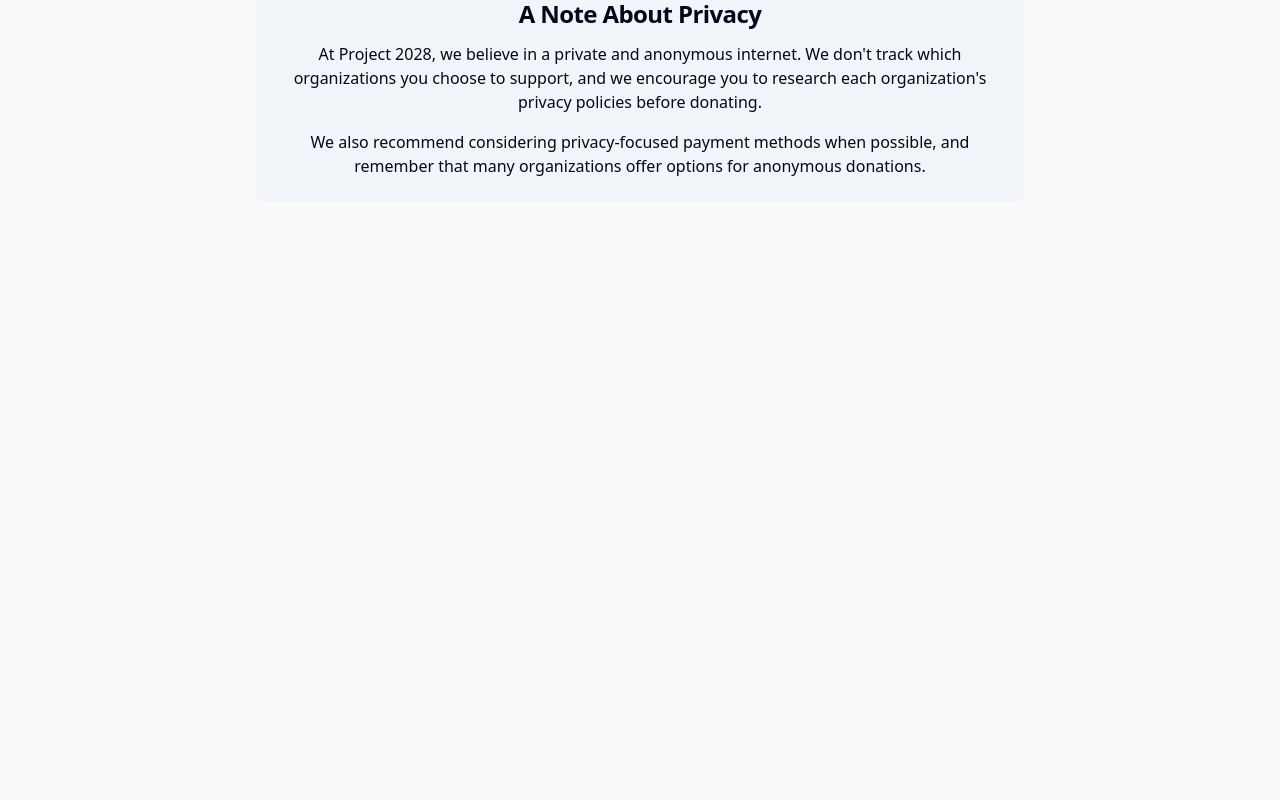
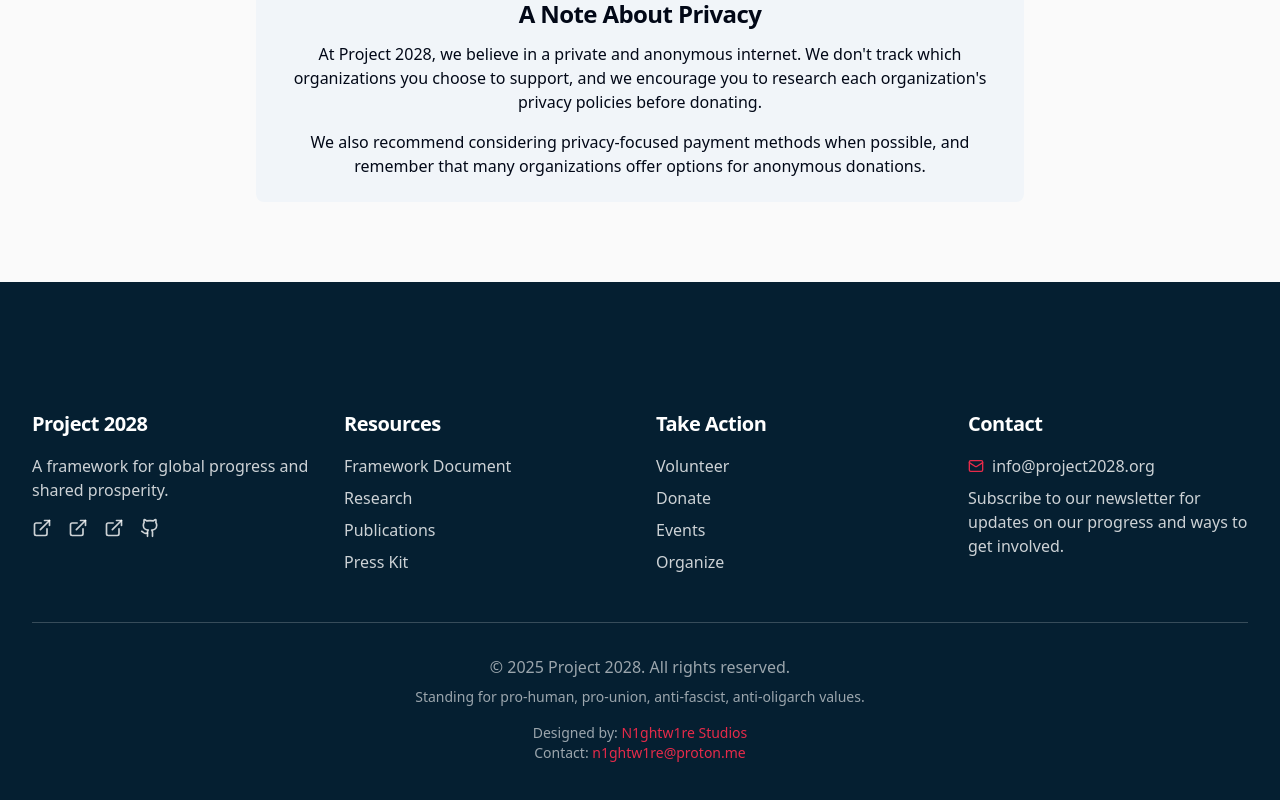
Before and after one commit to the-don-stone/project-2028, a React (Vite) app: page /donate in a window 1280 px wide. Shown: the part 2262-3062 px from the top of the page. Before the commit the page ends 2544 px from the top, so only its background shows below. Built offline with nearby package versions, Linux system fonts and the light colour scheme.

Commit message:
Add footer to new pages
Adds the footer component to the Donate, Events, and Organize pages.

```diff
--- a/src/pages/Donate.tsx
+++ b/src/pages/Donate.tsx
@@ -1,9 +1,9 @@
-
 import React from 'react';
 import { ExternalLink } from 'lucide-react';
 import { Card, CardContent, CardDescription, CardHeader, CardTitle } from "@/components/ui/card";
 import { Breadcrumb, BreadcrumbItem, BreadcrumbLink, BreadcrumbList, BreadcrumbSeparator } from "@/components/ui/breadcrumb";
 import { Link } from 'react-router-dom';
+import Footer from '@/components/Footer';
 
 interface DonationLink {
   name: string;
@@ -254,6 +254,7 @@ const DonatePage = () => {
           </p>
         </div>
       </div>
+      <Footer />
     </div>
   );
 };
--- a/src/pages/Events.tsx
+++ b/src/pages/Events.tsx
@@ -1,4 +1,3 @@
-
 import React from 'react';
 import { Calendar, MapPin, Clock, Users } from 'lucide-react';
 import { Card, CardContent, CardDescription, CardFooter, CardHeader, CardTitle } from "@/components/ui/card";
@@ -6,6 +5,7 @@ import { Breadcrumb, BreadcrumbItem, BreadcrumbLink, BreadcrumbList, BreadcrumbS
 import { Button } from "@/components/ui/button";
 import { Tabs, TabsContent, TabsList, TabsTrigger } from "@/components/ui/tabs";
 import { Link } from 'react-router-dom';
+import Footer from '@/components/Footer';
 
 interface Event {
   id: number;
@@ -183,6 +183,7 @@ const EventsPage = () => {
           </Button>
         </div>
       </div>
+      <Footer />
     </div>
   );
 };
--- a/src/pages/Organize.tsx
+++ b/src/pages/Organize.tsx
@@ -1,4 +1,3 @@
-
 import React from 'react';
 import { Users, CheckCircle, Download, FileText, MessageSquare, Award } from 'lucide-react';
 import { Card, CardContent, CardDescription, CardHeader, CardTitle } from "@/components/ui/card";
@@ -6,6 +5,7 @@ import { Breadcrumb, BreadcrumbItem, BreadcrumbLink, BreadcrumbList, BreadcrumbS
 import { Button } from "@/components/ui/button";
 import { Accordion, AccordionContent, AccordionItem, AccordionTrigger } from "@/components/ui/accordion";
 import { Link } from 'react-router-dom';
+import Footer from '@/components/Footer';
 
 interface OrganizingStep {
   title: string;
@@ -192,6 +192,7 @@ const OrganizePage = () => {
           </Button>
         </div>
       </div>
+      <Footer />
     </div>
   );
 };
```
